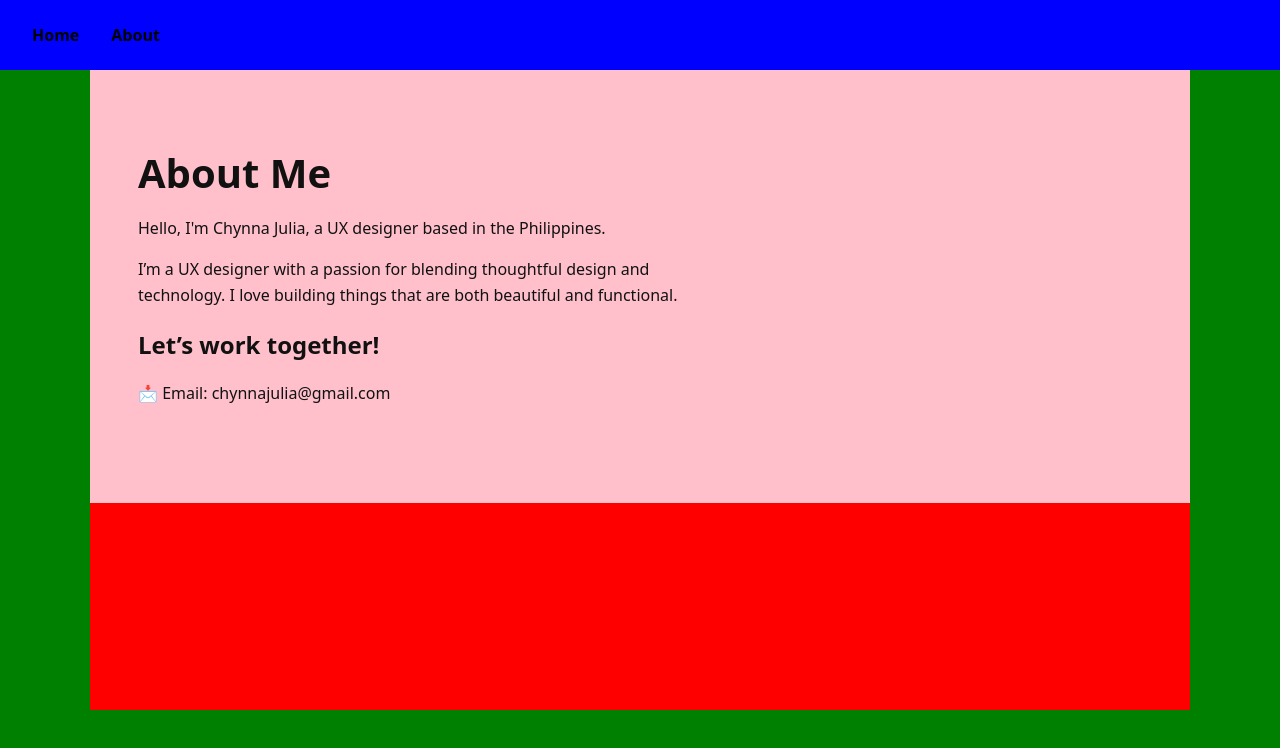
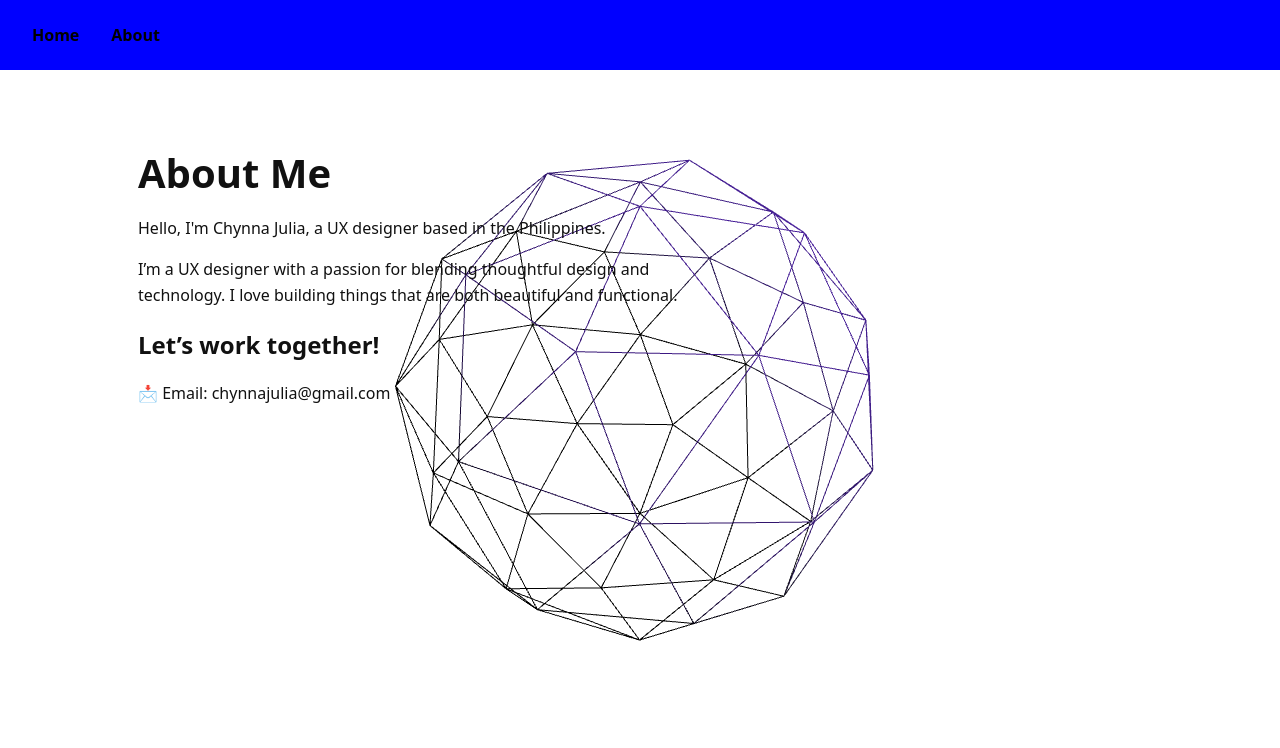
Before and after one commit to chynnajulia/prtfl, a SvelteKit app: page /about in a window 1280 px wide. Shown: the top 748 px of the page. Built offline with nearby package versions, Linux system fonts and the light colour scheme.

Commit message:
feat: add threejs bg

```diff
--- a/package.json
+++ b/package.json
@@ -34,6 +34,7 @@
 	},
 	"dependencies": {
 		"gray-matter": "^4.0.3",
-		"marked": "^17.0.1"
+		"marked": "^17.0.1",
+		"three": "^0.182.0"
 	}
 }
--- a/src/app.css
+++ b/src/app.css
@@ -1,9 +1,9 @@
 body {
     margin: 0;
     font-family: system-ui, -apple-system, BlinkMacSystemFont, sans-serif;
-    background: #fff;
+
     color: #111;
-    background-color: green;
+    /*background-color: green;*/
 }
 
 * {
@@ -11,7 +11,7 @@ body {
 }
 
 .page {
-    background-color: pink;
+    /*background-color: pink;*/
     padding: 3rem;
     padding-bottom: 5rem;
 }
--- /dev/null
+++ b/src/lib/ThreeBG.svelte
@@ -0,0 +1,87 @@
+<script>
+  import { onMount } from "svelte";
+  import * as THREE from "three";
+
+  let container;
+
+  let scene, camera, renderer, mesh;
+
+  let animationId;
+
+  onMount(() => {
+    scene = new THREE.Scene();
+
+    camera = new THREE.PerspectiveCamera(
+      60,
+      window.innerWidth / window.innerHeight,
+      0.1,
+      1000
+    );
+    camera.position.z = 3;
+
+    renderer = new THREE.WebGLRenderer({ alpha: true, antialias: true });
+    renderer.setSize(window.innerWidth, window.innerHeight);
+    renderer.setPixelRatio(window.devicePixelRatio);
+
+    container.appendChild(renderer.domElement);
+
+    const geometry = new THREE.IcosahedronGeometry(1, 1);
+    const material = new THREE.MeshStandardMaterial({
+      color: 0x7930ff,
+      wireframe: true
+    });
+
+    mesh = new THREE.Mesh(geometry, material);
+    scene.add(mesh);
+
+    const light = new THREE.DirectionalLight(0xffffff, 1);
+    light.position.set(5, 5, 5);
+    scene.add(light);
+
+    function animate() {
+      animationId = requestAnimationFrame(animate);
+      mesh.rotation.x += 0.003;
+      mesh.rotation.y += 0.004;
+      renderer.render(scene, camera);
+    }
+
+    animate();
+
+    function handleResize() {
+      camera.aspect = window.innerWidth / window.innerHeight;
+      camera.updateProjectionMatrix();
+      renderer.setSize(window.innerWidth, window.innerHeight);
+    }
+
+    window.addEventListener("resize", handleResize);
+
+    return () => {
+      cancelAnimationFrame(animationId);
+      window.removeEventListener("resize", handleResize);
+      renderer.dispose();
+      geometry.dispose();
+      material.dispose();
+    };
+  });
+</script>
+
+<div bind:this={container} class="three-bg"></div>
+
+<style>
+  .three-bg {
+    position: fixed;
+    top: 0;
+    left: 0;
+    width: 100vw;
+    height: 100vh;
+    overflow: hidden;
+    z-index: -10;
+    pointer-events: none;
+  }
+
+  canvas {
+    width: 100% !important;
+    height: 100% !important;
+    display: block;
+  }
+</style>
--- a/src/routes/+layout.svelte
+++ b/src/routes/+layout.svelte
@@ -1,6 +1,7 @@
 <script lang="ts">
 	import favicon from '$lib/assets/favicon.svg';
 	import { fade, fly } from "svelte/transition";
+	import ThreeBG from "$lib/ThreeBG.svelte";
 	import { page } from "$app/stores";
 	import "../app.css";
 
@@ -10,6 +11,8 @@
 <svelte:head>
 	<link rel="icon" href={favicon} />
 </svelte:head>
+
+<ThreeBG />
 
 <nav class="nav">
   <a href="/">Home</a>
@@ -52,7 +55,8 @@
 		/*padding: 2rem;*/
 		max-width: 1100px;
 		margin: auto;
-		background-color: red;
+		/*background-color: red;*/
+		/*backdrop-filter: blur(6px);*/
 	}
 
 	a {
```
Also changed, not shown: 1 other file (tests, documents, lock files or other folders).
